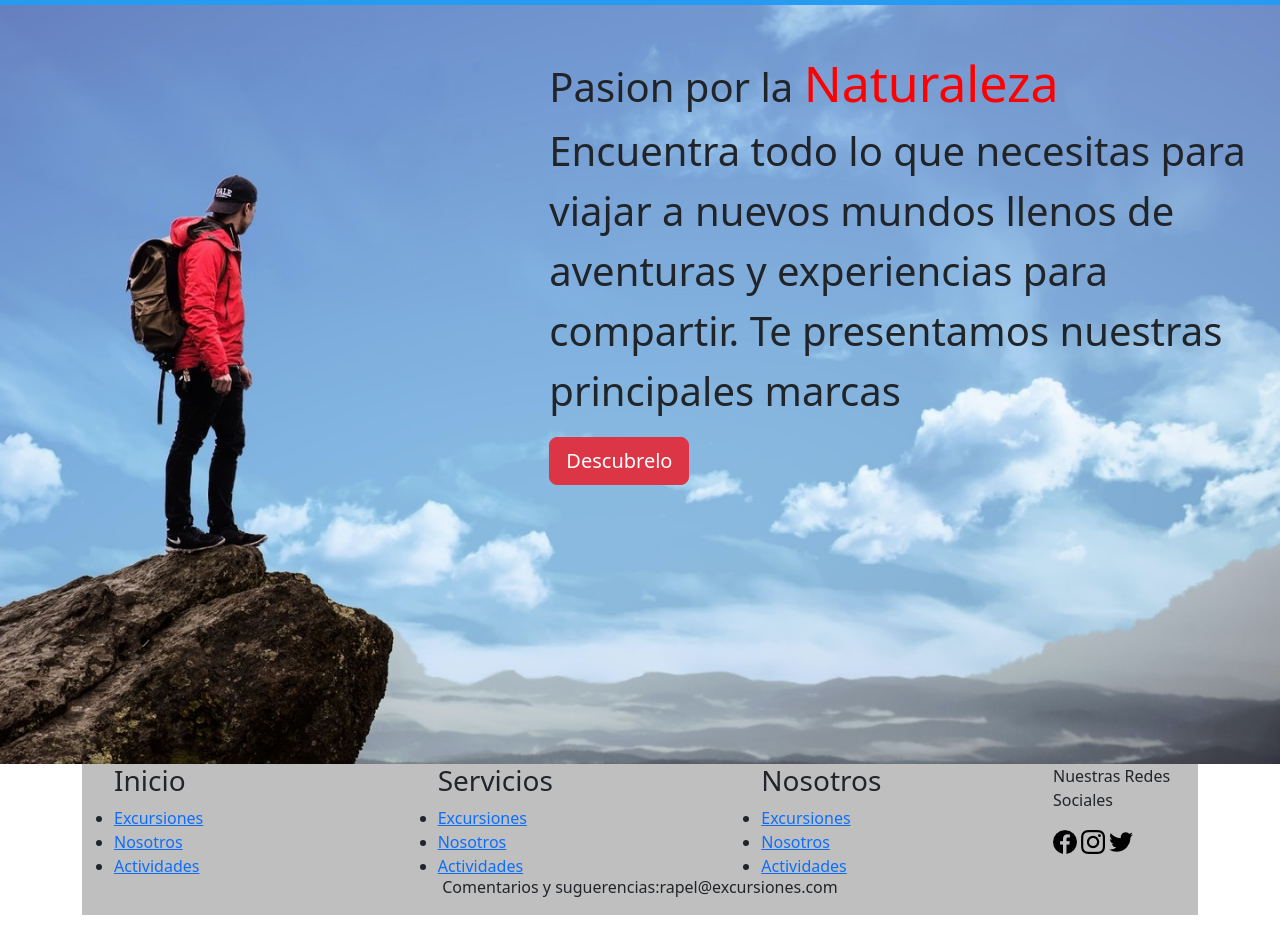
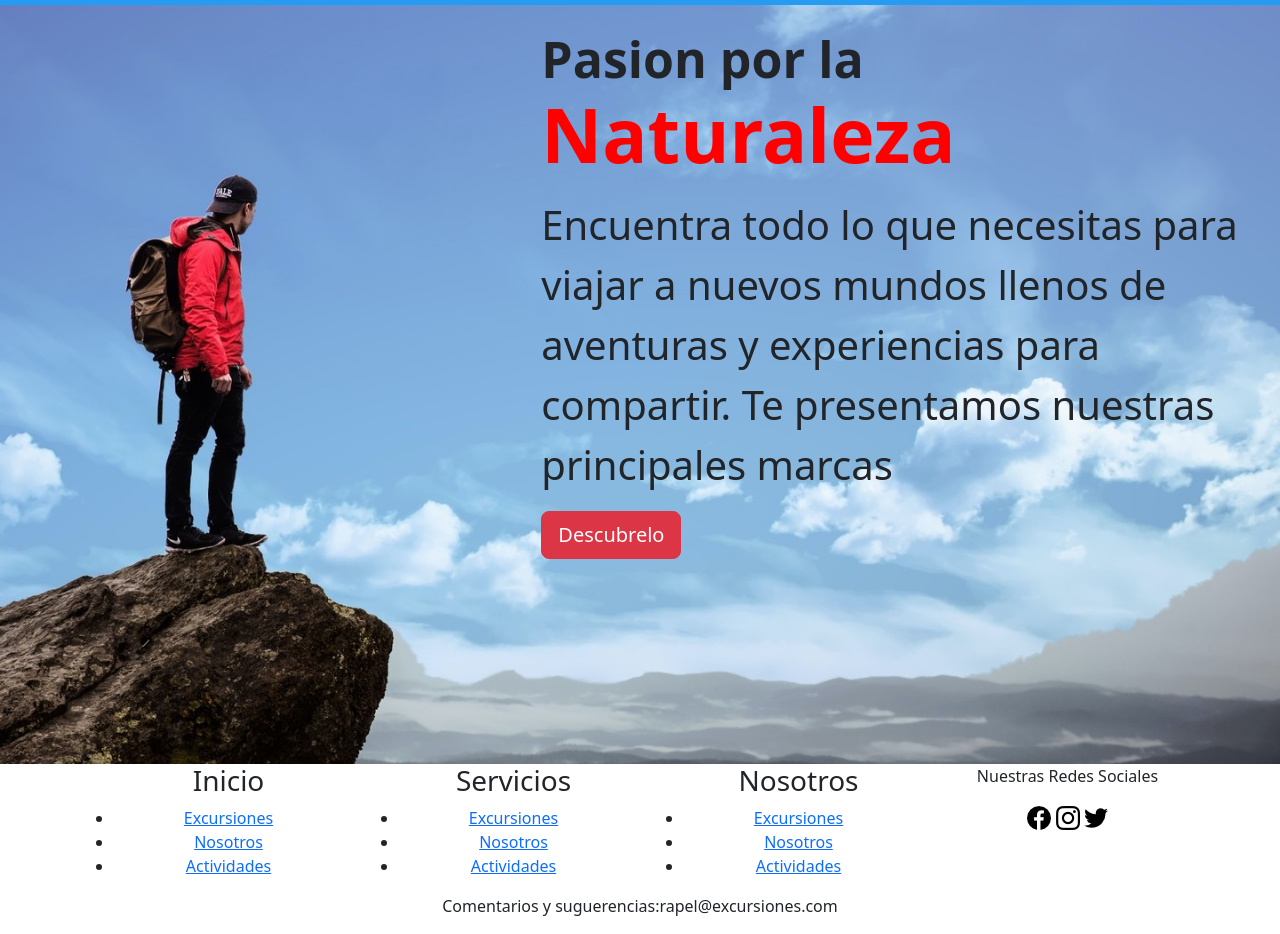
Before and after one commit to NahuelPrieto12/rapel-excursiones, a plain HTML site: page index.html in a window 1280 px wide. Shown: the part 169-1103 px from the top of the page. Drawn offline with nearby package versions, Linux system fonts and the light colour scheme.

Commit message:
indexresponsiv

```diff
--- a/css/style.css
+++ b/css/style.css
@@ -51,7 +51,40 @@ font-family: 'Rubik', sans-serif;
     text-align: center;
 }
 
+.title{
+    font-size: 20px;
+}
 
+.parrafo{
+    font-size: 15px;
+}
+
+@media (min-width: 576px){
+    .parrafo{
+        font-size: 20px;
+    }
+    .title{
+        font-size: 30px;
+    }
+}
+
+@media (min-width: 992px){
+    .parrafo{
+        font-size: 30px;
+    }
+    .title{
+        font-size: 40px;
+    }
+}
+
+@media (min-width: 1200px){
+    .parrafo{
+        font-size: 40px;
+    }
+    .title{
+        font-size: 50px;
+    }
+}
 
 /* Nosotros */
 
--- a/index.html
+++ b/index.html
@@ -13,15 +13,15 @@
         <section class="header">
             <nav class="navbar navbar-expand-lg">
                 <div class="container-fluid">
-                  <a class="navbar-brand" href="./index.html"><img width="100px" src="./assets/img/logos/RapelExcursiones.png" alt=""></a>
-                  <h1>Rapel Excursiones</h1>
-                  <button class="navbar-toggler" type="button" data-bs-toggle="collapse" data-bs-target="#navbarSupportedContent" aria-controls="navbarSupportedContent" aria-expanded="false" aria-label="Toggle navigation">
-                    <span class="navbar-toggler-icon"></span>
-                  </button>
+                    <a class="navbar-brand" href="./index.html"><img width="100px" src="./assets/img/logos/RapelExcursiones.png" alt=""></a>
+                    <h1>Rapel Excursiones</h1>
+                    <button class="navbar-toggler" type="button" data-bs-toggle="collapse" data-bs-target="#navbarSupportedContent" aria-controls="navbarSupportedContent" aria-expanded="false" aria-label="Toggle navigation">
+                        <span class="navbar-toggler-icon"></span>
+                    </button>
                     <div class="collapse navbar-collapse" id="navbarSupportedContent">
-                        <ul class="navbar-nav me-auto mb-2 mb-lg-0 mx-5 px-3">
+                        <ul class="navbar-nav me-auto mb-2 mb-lg-0 mx-5 px-3 ">
                             <li class="nav-item dropdown">
-                                <a class="nav-link dropdown-toggle" href="./index.html" role="button" data-bs-toggle="dropdown" aria-expanded="false">Inicio</a>
+                                <a class="fs-4 nav-link dropdown-toggle" href="./index.html" role="button" data-bs-toggle="dropdown" aria-expanded="false">Inicio</a>
                                 <ul class="dropdown-menu">
                                     <li><a class="dropdown-item" href="./pages/excursiones.html">Excursiones</a></li>
                                     <li><a class="dropdown-item" href="./pages/actividades.html">Actividades</a></li>
@@ -30,14 +30,14 @@
                                 </ul>
                             </li>
                             <li class="nav-item">
-                                <a class="nav-link active" aria-current="page" href="./pages/nosotros.html">CONOCENOS</a>
+                                <a class="fs-4 nav-link active" aria-current="page" href="./pages/nosotros.html">CONOCENOS</a>
                             </li>
                             <li class="nav-item">
-                                <a class="nav-link" href="./pages/formulario.html">ESCRIBINOS</a>
+                                <a class="fs-4 nav-link" href="./pages/formulario.html">ESCRIBINOS</a>
                             </li>
                         </ul>
                         <form class="d-flex" role="search">
-                            <button class="btn btn-outline-danger btn-lg mx-5" type="submit">Excursiones</button>
+                            <a href="./pages/formulario.html"><button class="btn btn-outline-danger btn-lg mx-5" type="submit">Excursiones</button></a>
                         </form>
                     </div>
                 </div>
@@ -49,16 +49,16 @@
             <div class="container-fluid p-0 " >
                 <img class="container-fluid p-0" src="./assets/img/fondo.jpg" alt="">
             </div>
-            <div class="principal d-felx position-absolute p-3 pt-5 col-7 text-left">
-                <h2 class="fs-1 md-fs-2">Pasion por la <span style="color:red; font-size:50px;">Naturaleza</span></h2>
-                <p class="fs-1 ">Encuentra todo lo que necesitas para viajar a nuevos mundos llenos de aventuras y experiencias para compartir. Te presentamos nuestras principales marcas</p>
-                <button class="btn btn-danger btn-lg" type="submit">Descubrelo</button>
+            <div class="d-felx position-absolute p-2 pt-4 col-7 text-left align-middle">
+                <h2 class="title fw-bold">Pasion por la <span style="color:red; font-size:150%;">Naturaleza</span></h2>
+                <p class="parrafo my-3">Encuentra todo lo que necesitas para viajar a nuevos mundos llenos de aventuras y experiencias para compartir. Te presentamos nuestras principales marcas</p>
+                <button class="btn btn-danger btn-lg btm-md-ms" type="submit">Descubrelo</button>
             </div>
         </section>
     </main>
     <footer class="container">
-        <section class="footer-section">
-            <div class="footer-list">
+        <section class="row text-center text-">
+            <div class="col-sm-6 col-md-3 text-decoration-none">
                 <ul>
                     <h3>Inicio</h3>
                     <li><a href="./pages/excursiones.html">Excursiones</a></li>
@@ -66,7 +66,7 @@
                     <li><a href="./pages/actividades.html">Actividades</a></li>
                 </ul>
             </div>
-            <div class="footer-list">
+            <div class="col-sm-6 col-md-3">
                 <ul>
                     <h3>Servicios</h3>
                     <li><a href="./pages/excursiones.html">Excursiones</a></li>
@@ -74,7 +74,7 @@
                     <li><a href="./pages/actividades.html">Actividades</a></li>
                 </ul>
             </div>
-            <div class="footer-list">
+            <div class="col-sm-12 col-md-3">
                 <ul>
                     <h3>Nosotros</h3>
                     <li><a href="./pages/excursiones.html">Excursiones</a></li>
@@ -82,14 +82,14 @@
                     <li><a href="./pages/actividades.html">Actividades</a></li>
                 </ul>
             </div>
-            <div class="footer-redes">
-                <p>Nuestras Redes Sociales</p>
+            <div class="col-sm-12 col-md-3 text-center">
+                <p class="mx-6 ">Nuestras Redes Sociales</p>
                 <a href="https://www.facebook.com" target="_blank"><img src="./assets/img/logos/logotipo-circular-de-facebook.png" alt=""></a>
                 <a href="https://www.instagram.com/" target="_blank"><img src="./assets/img/logos/instagram.png" alt=""></a>
                 <a href="https://twitter.com/" target="_blank"><img src="./assets/img/logos/twitter.png" alt=""></a>
             </div>
         </section>
-        <section class="footer-back">
+        <section class="container-fluid text-center">
             <p>Comentarios y suguerencias:rapel@excursiones.com</p>
         </section>
     </footer>
```
